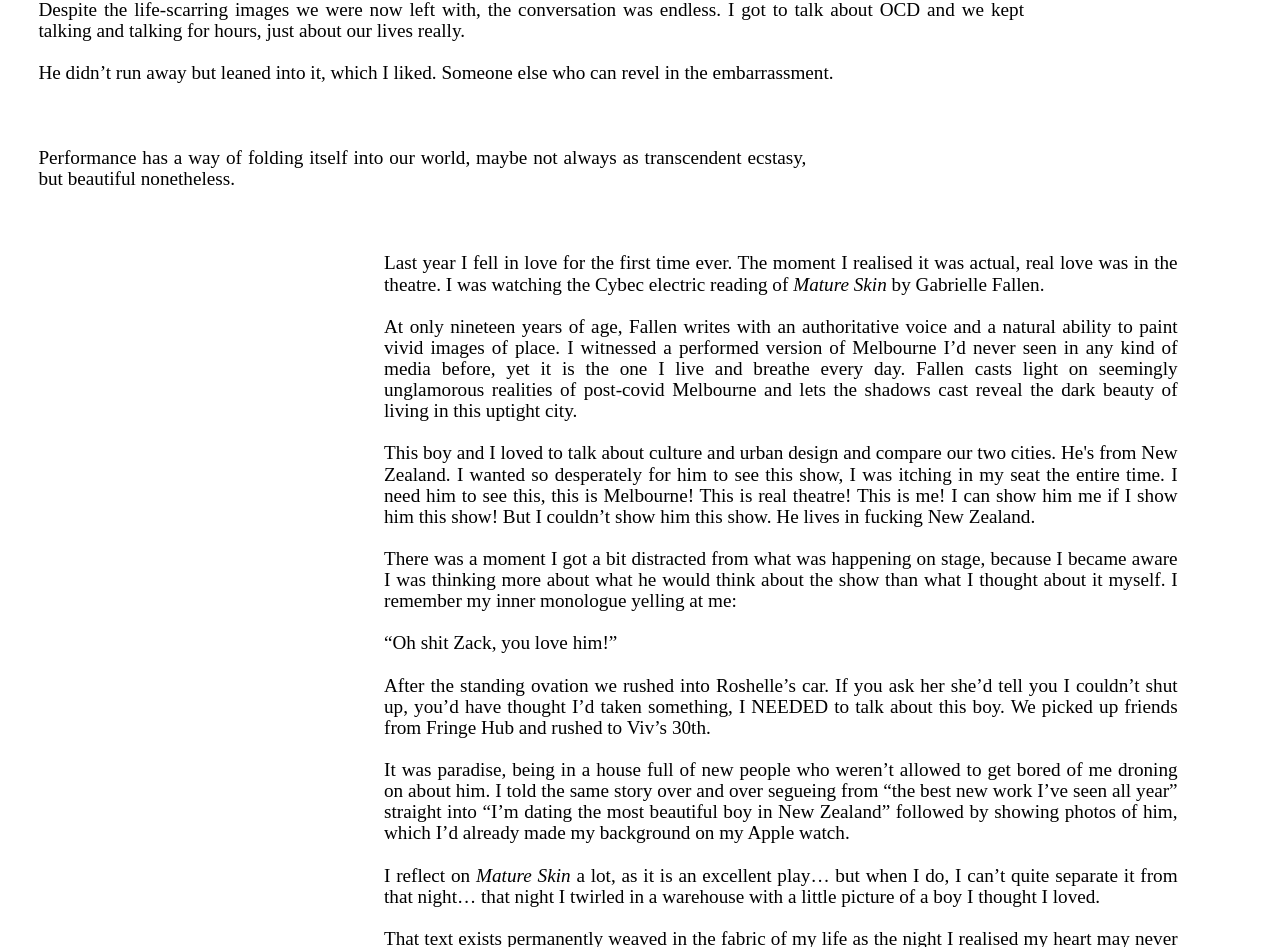
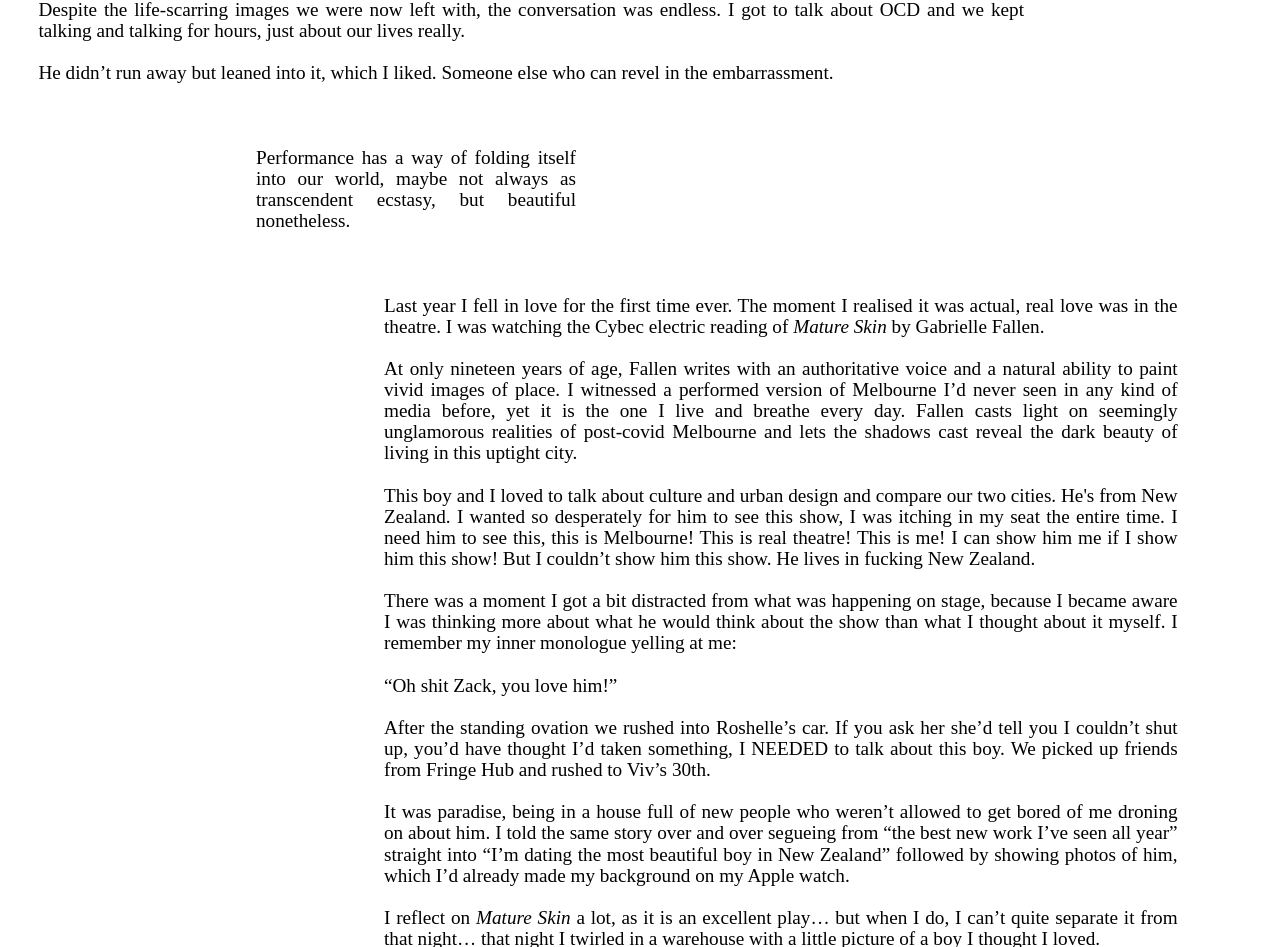
Before and after one commit to orangutan-mag/orangutan.quest, a plain HTML site: page contents/issue1/zackgrace.html in a window 1280 px wide. Shown: the part 2485-3432 px from the top of the page. Drawn offline with Linux system fonts and the light colour scheme.

Commit message:
Update zackgrace.html
final edit 0.4

```diff
--- a/contents/issue1/zackgrace.html
+++ b/contents/issue1/zackgrace.html
@@ -114,7 +114,7 @@
             <br><br>
         </p>
         <br><br>
-        <p style="margin: 0 7vw 0 3vw; max-width: 60vw;">
+        <p style="margin: 0 20vw 0 20vw; max-width: 25vw;">
            Performance has a way of folding itself into our world, maybe not always as transcendent ecstasy, but beautiful nonetheless.
             <br><br>
         </p>
```
